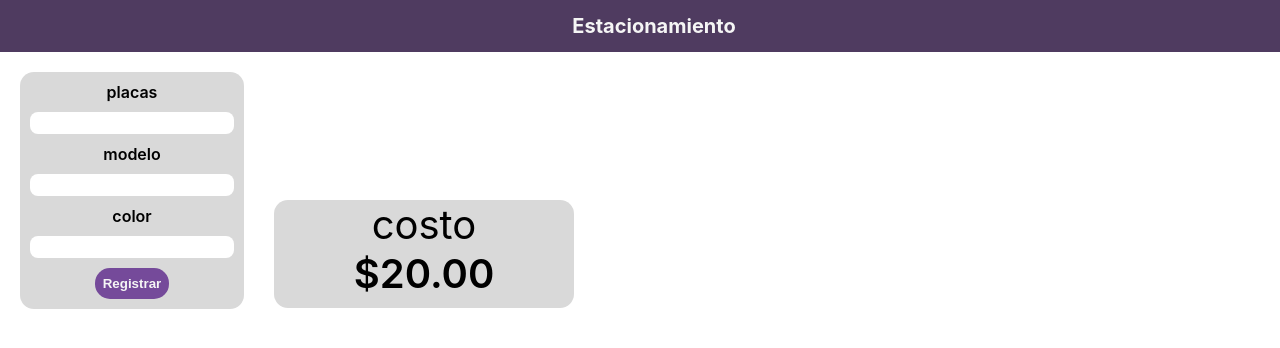
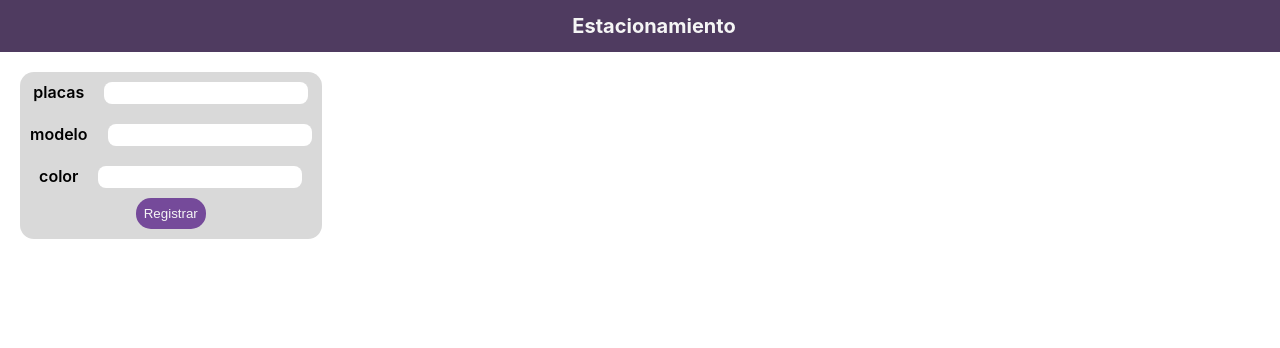
Before and after one commit to ceceher/estacionamiento-app, a React (Create React App) app: page / in a window 1280 px wide. Shown: the top 348 px of the page. Built offline with nearby package versions, Linux system fonts and the light colour scheme.

Commit message:
Revert "handleChange in form working"
This reverts commit 3ab8d61a77086fe457e73d1635d5155ef8322d78.

```diff
--- a/src/App.js
+++ b/src/App.js
@@ -2,7 +2,6 @@ import React, { Component } from "react";
 import "./styles.css";
 import NavBar from "./components/navbar";
 import Form from "./components/Form";
-import CostBlock from "./components/costBlock";
 
 class App extends Component {
   render() {
@@ -11,7 +10,6 @@ class App extends Component {
         <NavBar />
         <main>
           <Form />
-          <CostBlock />
         </main>
       </React.Fragment>
     );
--- a/src/components/Form.jsx
+++ b/src/components/Form.jsx
@@ -11,8 +11,6 @@ class Form extends Component {
         label: "placas",
         defaultValue: "",
         placeholder: "",
-        valid: 0,
-        touched: 0,
         validationRules: {
           isRequired: true,
           minLenght: 2,
@@ -23,8 +21,6 @@ class Form extends Component {
         label: "color",
         defaultValue: "",
         placeholder: "",
-        valid: 0,
-        touched: 0,
         validationRules: {
           isRequired: true,
           minLenght: 2,
@@ -35,34 +31,26 @@ class Form extends Component {
         label: "modelo",
         defaultValue: "",
         placeholder: "",
-        valid: 0,
-        touched: 0,
         validationRules: {
           isRequired: true,
           minLenght: 2,
         },
       },
     };
-    this.handleChange = this.handleChange.bind(this);
   }
 
   handleChange(event) {
     const { name, value } = event.target;
-    const valid = validate(value, this.state[name].validationRules);
-    const touched = 1;
-
-    this.setState((state, props) => ({
-      ...state,
-      [name]: { ...state[name], value, valid, touched },
-    }));
+    this.setState({
+      ...this.state,
+      [name]: { ...this.state.name, value },
+    });
   }
 
   render() {
     return (
-      <div className="block form-wrap">
+      <div className="form form-wrap">
         <Input
-          valid={this.state.placas.valid}
-          touched={this.state.placas.touched}
           name={this.state.placas.name}
           placeholder={this.state.placas.placeholder}
           label={this.state.placas.label}
@@ -70,8 +58,6 @@ class Form extends Component {
           onChange={this.handleChange}
         />
         <Input
-          valid={this.state.modelo.valid}
-          touched={this.state.modelo.touched}
           name={this.state.modelo.name}
           placeholder={this.state.modelo.placeholder}
           label={this.state.modelo.label}
@@ -79,8 +65,6 @@ class Form extends Component {
           onChange={this.handleChange}
         />
         <Input
-          valid={this.state.color.valid}
-          touched={this.state.color.touched}
           name={this.state.color.name}
           placeholder={this.state.color.placeholder}
           label={this.state.color.label}
--- a/src/components/Input.jsx
+++ b/src/components/Input.jsx
@@ -3,17 +3,17 @@ import React, { Component } from "react";
 export default class Input extends Component {
   constructor(props) {
     super(props);
+
     this.state = {
       className: "",
     };
   }
+
   render() {
-    const className =
-      !this.props.touched || this.props.valid ? "input" : "input control-error";
     return (
-      <div>
-        <label className="label">{this.props.label}</label> <br />
-        <input {...this.props} className={className} />
+      <div className={this.state.className}>
+        <label className="label">{this.props.label}</label>
+        <input {...this.props} className="input" />
       </div>
     );
   }
--- a/src/components/costBlock.jsx
+++ /dev/null
@@ -1,19 +0,0 @@
-import React, { Component } from "react";
-import PriceLabel from "./priceLabel";
-
-class CostBlock extends Component {
-  constructor(props) {
-    super(props);
-    this.state = {};
-  }
-  render() {
-    return (
-      <div className="cost-wrap cost-block">
-        <label>costo</label>
-        <PriceLabel />
-      </div>
-    );
-  }
-}
-
-export default CostBlock;
--- a/src/components/priceLabel.jsx
+++ /dev/null
@@ -1,21 +0,0 @@
-import React, { Component } from "react";
-
-class PriceLabel extends Component {
-  constructor(props) {
-    super(props);
-    this.state = {
-      className: "price",
-    };
-  }
-  render() {
-    return (
-      <div className={this.state.className}>
-        <label id="selectedCostL" className="label">
-          $20.00
-        </label>
-      </div>
-    );
-  }
-}
-
-export default PriceLabel;
--- a/src/styles.css
+++ b/src/styles.css
@@ -12,7 +12,7 @@
   margin-bottom: 10px;
 }
 
-.block {
+.form {
   background-color: #d9d9d9;
   border-radius: 14px;
   width: fit-content;
@@ -21,7 +21,6 @@
   padding-bottom: 10px;
   margin: 10px;
   margin-left: 20px;
-  padding-top: 10px;
 }
 
 .input {
@@ -46,31 +45,13 @@
   border-radius: 15px;
   border-style: hidden;
   padding: 8px;
-  font-weight: 550;
-}
-
-.control-error {
-  border: 1px solid red;
-}
-
-.cost-block {
-  background-color: #d9d9d9;
-  border-radius: 14px;
-  width: 300px;
-  text-align: center;
-  display: inline-block;
-  padding-bottom: 10px;
-  margin: 10px;
-  margin-left: 20px;
-  font-size: 40px;
 }
 
 .wrapper {
   display: grid;
-  grid-template-columns: repeat(auto-fit, minmax(250px, 1fr));
+  grid-template-columns: repeat(3, 1fr);
   gap: 10px;
   grid-auto-rows: minmax(100px, auto);
-  justify-content: space-evenly;
 }
 
 .header-wrap {
```
Also changed, not shown: src/components/registeredCars.jsx (deleted, +0 -10 lines), src/queries/newVehicles.jsx (deleted, +0 -46 lines).
